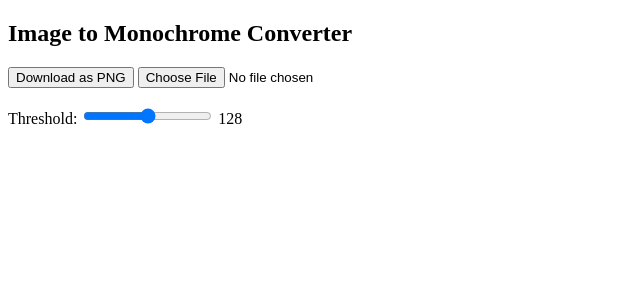
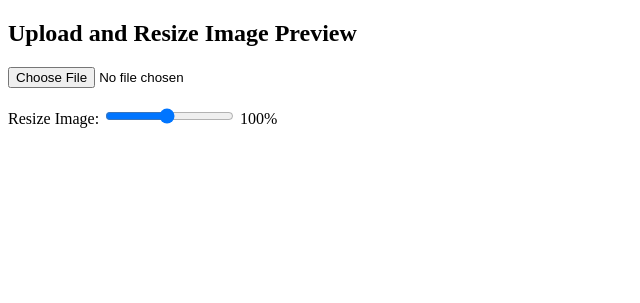
Before and after one commit to Snoot-Studios/Snoot-Studios, a plain HTML site: page index.html in a window 1280 px wide. Shown: the whole page, without its empty margins (0-640 px from the left). Drawn offline with Linux system fonts and the light colour scheme.

Commit message:
Update index.html

```diff
--- a/index.html
+++ b/index.html
@@ -3,18 +3,22 @@
 <head>
 <meta charset="UTF-8">
 <meta name="viewport" content="width=device-width, initial-scale=1.0">
-<title>Image to Monochrome Converter</title>
+<title>Image Viewer</title>
+<style>
+    #imageContainer img {
+        display: block;  /* Keeps the image within the bounds of the div */
+        max-width: 100%; /* Ensures the image is never wider than the div */
+        max-height: 80vh; /* Limits image height to 80% of the viewport height */
+    }
+</style>
 </head>
 <body>
-<h2>Image to Monochrome Converter</h2>
-<button id="downloadBtn">Download as PNG</button>
+<h2>Upload and Resize Image Preview</h2>
+<input type="file" id="imageInput" accept="image/*"><br><br>
+<label for="resizeSlider">Resize Image:</label>
+<input type="range" id="resizeSlider" min="10" max="200" value="100"> 100%<br><br>
+<div id="imageContainer"></div>
 
-<input type="file" id="imageInput" accept="image/*" /><br><br>
-<label for="thresholdSlider">Threshold:</label>
-<input type="range" id="thresholdSlider" min="0" max="255" value="128">
-<span id="thresholdValue">128</span><br><br>
-<canvas id="imageCanvas"></canvas>
-
-<script src="converter.js"></script>
+<script src="script.js"></script>
 </body>
 </html>
```
